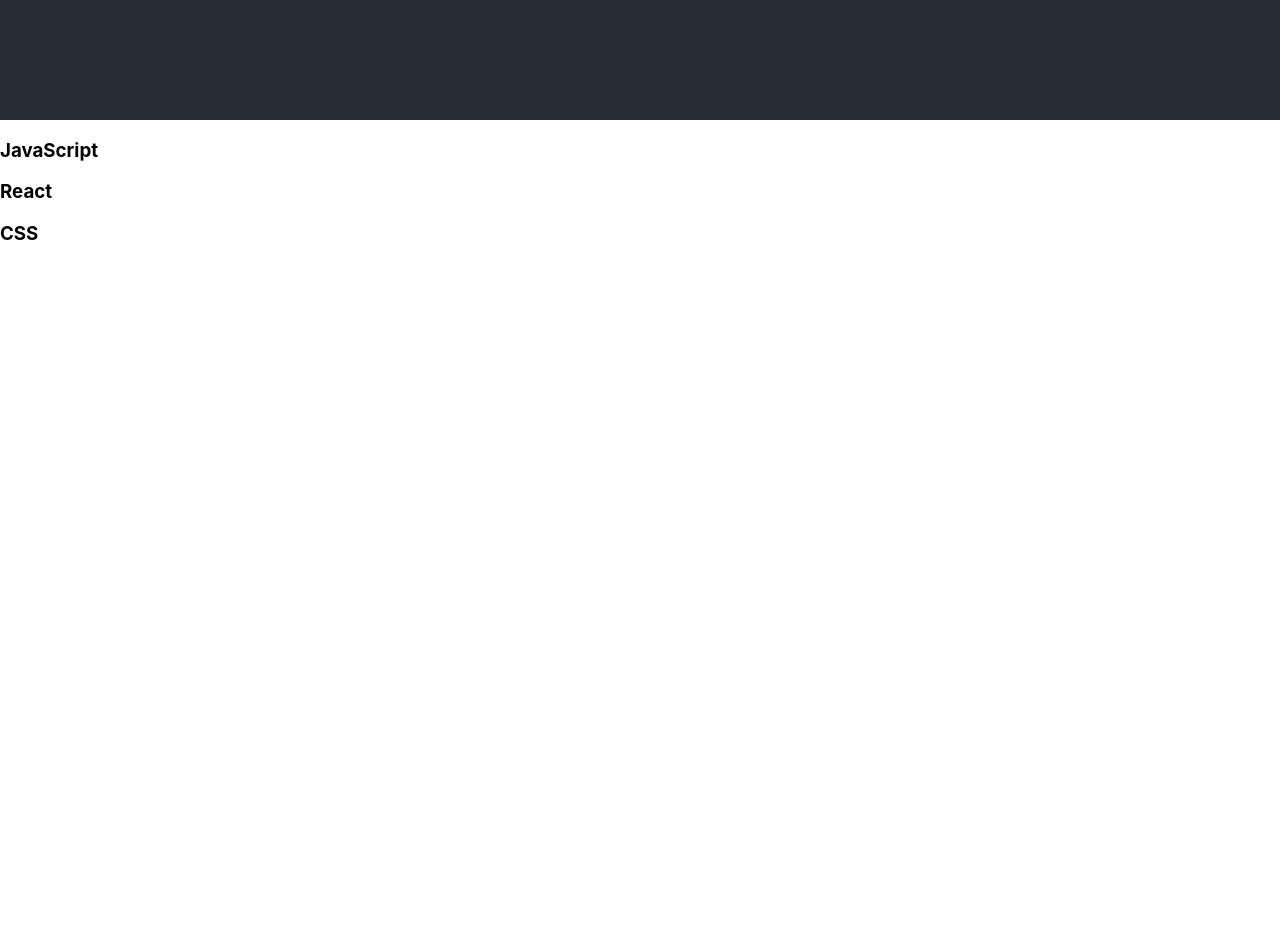
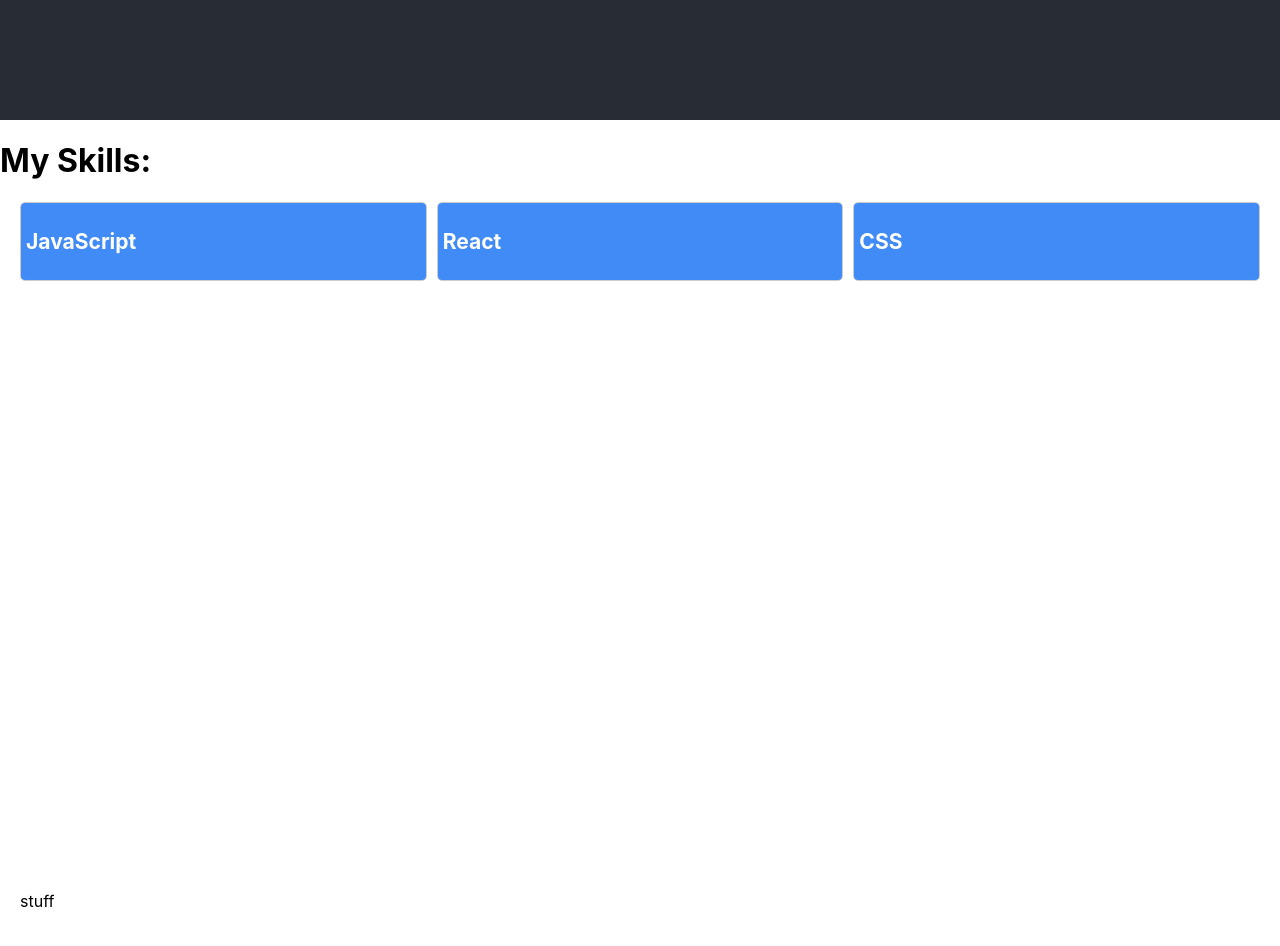
Before and after one commit to Edd4952/website, a React (Create React App) app: page / in a window 1280 px wide. Shown: the part 680-1626 px from the top of the page. Before the commit the page ends 944 px from the top, so only its background shows below. Built offline with nearby package versions, Linux system fonts and the light colour scheme.

Commit message:
5/25 lakesidehoa/willow

```diff
--- a/src/Components/1_Header.js
+++ b/src/Components/1_Header.js
@@ -1,6 +1,6 @@
 import React, { useState, useEffect } from "react";
 import { Link } from "react-router-dom";
-import "../Styles/Header.css";
+import "../Styles/1_Header.css";
 import "../Assets/github.png";
 import "../Assets/linkedin.png";
 
--- a/src/Components/3_Skills.js
+++ b/src/Components/3_Skills.js
@@ -1,14 +1,18 @@
 import React, { useState, useEffect } from "react";
 import { Link } from "react-router-dom";
 import "../Styles/App.css";
+import "../Styles/3_Skills.css"; // Import your CSS file for styling
 
 function Skills() {
     const [expanded, setExpanded] = useState(null);
+    const box1 = "JavaScript is a versatile programming language used for web development, server-side scripting, and more.";
+    const box2 = "React is a JavaScript library for building user interfaces.";
+    const box3 = "CSS is used to style and layout web pages.";
 
     const skills = [
-        { id: 1, title: "JavaScript", description: "JavaScript is a versatile programming language used for web development, server-side scripting, and more." },
-        { id: 2, title: "React", description: "React is a JavaScript library for building user interfaces." },
-        { id: 3, title: "CSS", description: "CSS is used to style and layout web pages." },
+        { id: 1, title: "JavaScript", description: box1 },
+        { id: 2, title: "React", description: box2 },
+        { id: 3, title: "CSS", description: box3 },
     ];
 
     const toggleExpand = (id) => {
@@ -16,7 +20,9 @@ function Skills() {
     };
 
     return (
-        <div className="Skills-container">
+        <div>
+            <h1>My Skills:</h1>
+            <div className="skills-container">
                 {skills.map((skill) => (
                     <div key={skill.id} className="skill-box">
                         <div className="skill-header" onClick={() => toggleExpand(skill.id)}>
@@ -30,6 +36,7 @@ function Skills() {
                     </div>
                 ))}
             </div>
+        </div>
     );
 }
 
--- a/src/Components/4_Projects.js
+++ b/src/Components/4_Projects.js
@@ -1,11 +1,12 @@
 import React, { useState, useEffect } from "react";
 import { Link } from "react-router-dom";
 import "../Styles/App.css";
+import "../Styles/4_Projects.css";
 
 function Projects() {
     return (
-        <div className="Projects-container">
-
+        <div className="projects-container">
+            stuff
         </div>
     );
 }
--- a/src/Components/5_Contact.js
+++ b/src/Components/5_Contact.js
@@ -4,7 +4,7 @@ import "../Styles/App.css";
 
 function Contact() {
     return (
-        <div className="Contact-container">
+        <div className="contact-container">
 
         </div>
     );
--- a/src/Styles/Skills.css
+++ b/src/Styles/3_Skills.css
@@ -1,23 +1,27 @@
 .skills-container {
     display: flex;
-    flex-direction: column;
+    flex-direction: row;
+    justify-content: space-around;
     gap: 10px;
     margin: 20px;
 }
 
 .skill-box {
+    display: flex;
+    flex-direction: column;
     border: 1px solid #ccc;
     border-radius: 5px;
     overflow: hidden;
     cursor: pointer;
-    transition: all 0.3s ease;
+    flex: 1;
 }
 
 .skill-header {
     background-color: #408bf5;
     color: white;
-    padding: 10px;
+    padding: 5px;
     font-size: 18px;
+
 }
 
 .skill-header:hover {
--- /dev/null
+++ b/src/Styles/4_Projects.css
@@ -0,0 +1,8 @@
+.projects-container{
+    display: flex;
+    flex-direction: column;
+    justify-content: space-around;
+    gap: 10px;
+    margin: 20px;
+    min-height: 150vh;
+}
```
Also changed, not shown: src/Styles/1_Header.css (renamed from src/Styles/Header.css), src/Styles/5_Contact.css (added). Lines whose indentation alone changed are shown as unchanged.
